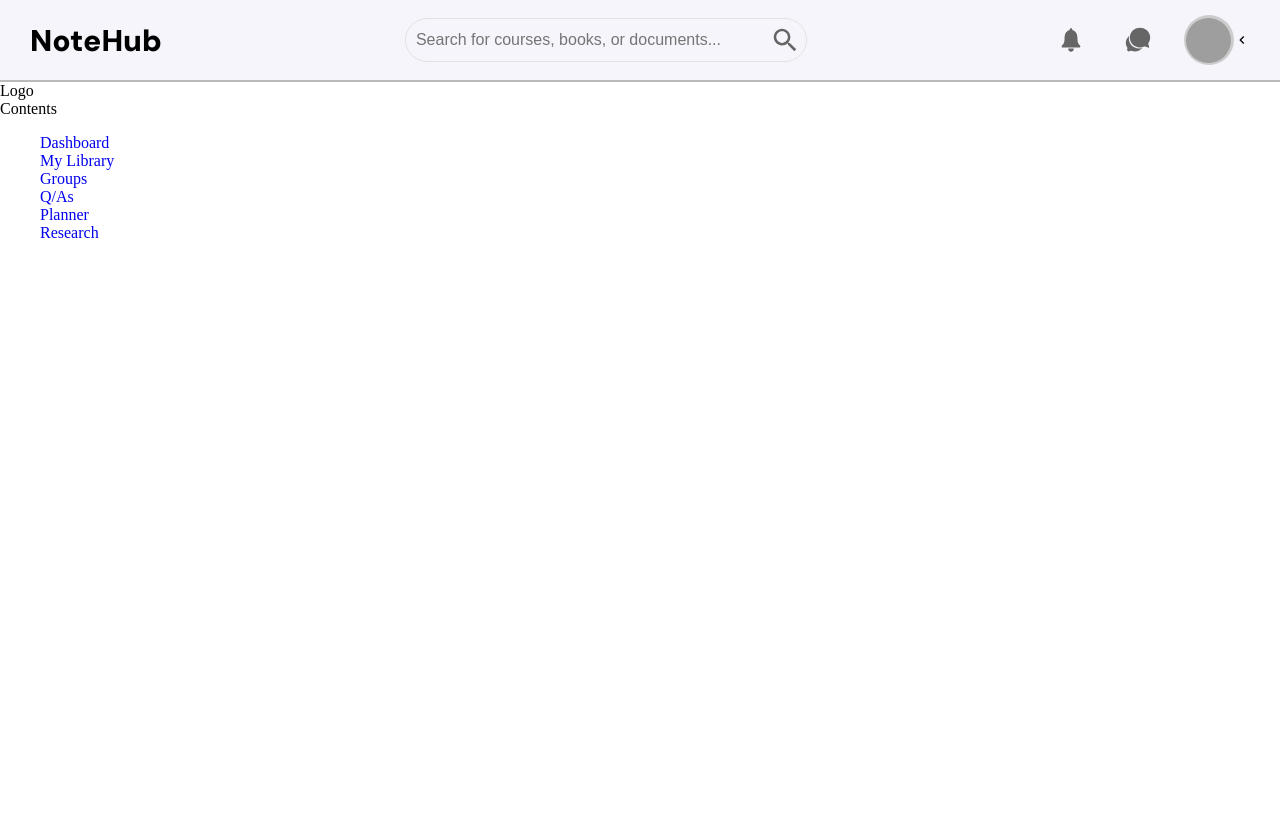
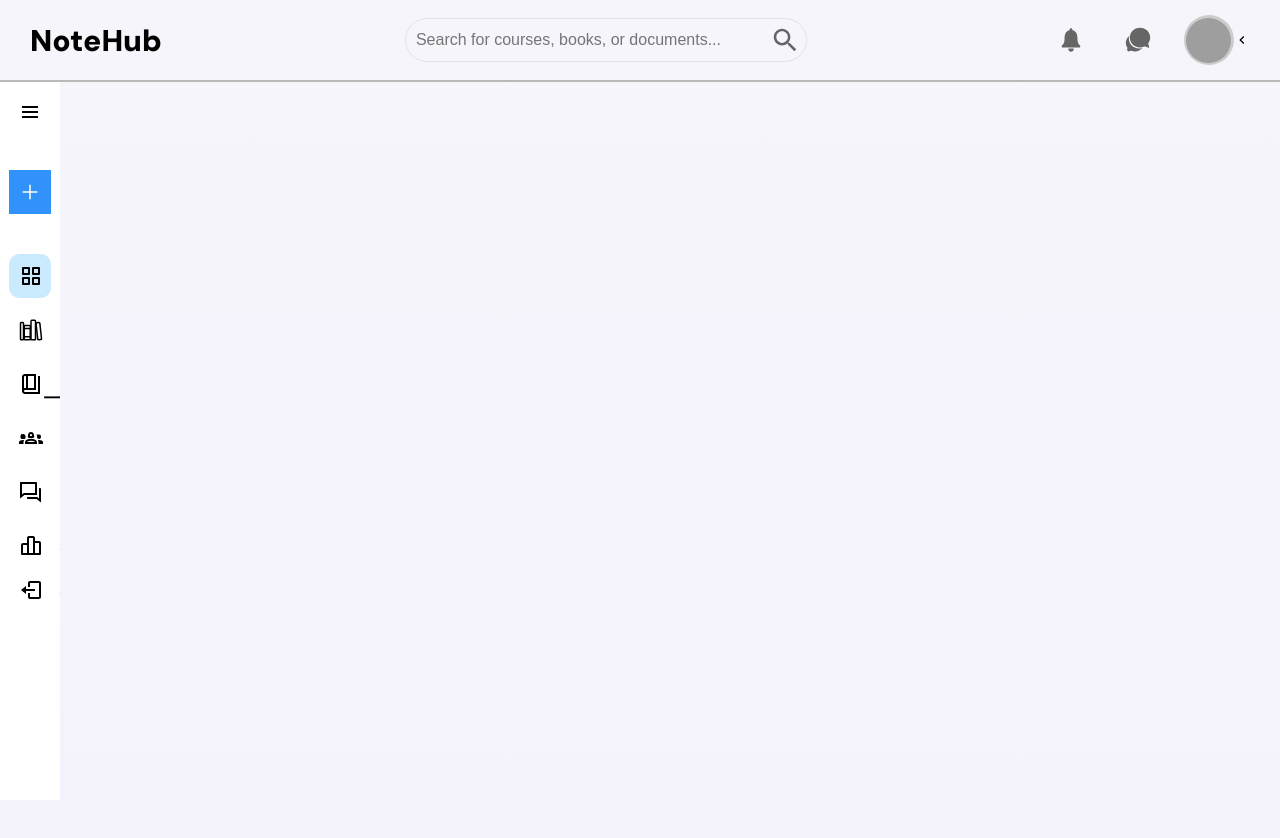
Before and after one commit to NoteHubs-Org/Frontend, a React (Create React App) app: page / in a window 1280 px wide. Shown: the top 838 px of the page. Before the commit the page ends 800 px from the top, so only its background shows below. Built offline with nearby package versions, Linux system fonts and the light colour scheme; grey boxes are pictures that could not be loaded; the HTML template or start-up script is replaced by a standard one.

Commit message:
initial commit sidebar

```diff
--- a/public/index.html
+++ b/public/index.html
@@ -9,6 +9,7 @@
       name="description"
       content="Web site created using create-react-app"
     />
+    <link rel="stylesheet" href="https://fonts.googleapis.com/css2?family=Material+Symbols+Outlined:opsz,wght,FILL,GRAD@20..48,100..700,0..1,-50..200&icon_names=book_4_spark" />
     <link rel="apple-touch-icon" href="%PUBLIC_URL%/logo192.png" />
     <!--
       manifest.json provides metadata used when your web app is installed on a
--- a/src/header/header.css
+++ b/src/header/header.css
@@ -1,12 +1,16 @@
-.header{
+.header {
   height: 80px;
   background-color: #F6F5FB;
   display: flex;
   align-items: center;
   justify-content: space-between;
   border-bottom: solid 2px rgb(187, 184, 184);
+  position: fixed;
+  top: 0;
+  left: 0;
+  width: 100%;
+  z-index: 1000;
 }
-
 .logo-name {
   font-family: "DM Sans", serif;
   font-optical-sizing: auto;
--- a/src/index.css
+++ b/src/index.css
@@ -2,4 +2,8 @@
 
 body {
   margin: 0;
+  margin-top: 100px;
+  padding-top: 100px;
+  background: linear-gradient(180deg, #F6F5FB 0%, #F0F0FF 100%);
+  margin-bottom: 2000px;
 }
--- a/src/landingPage/LandPage.js
+++ b/src/landingPage/LandPage.js
@@ -1,9 +1,9 @@
 import React from 'react'
-import Menu from './Menu'
+import Sidebar from './sidebar/Sidebar'
 
 const LandPage = () => {
   return (
-    <Menu />
+    <Sidebar className='sidebar' />
   )
 }
 
--- a/src/landingPage/Menu.js
+++ /dev/null
@@ -1,21 +0,0 @@
-import React from 'react'
-
-const Menu = () => {
-  return (
-    <div>
-      <div>Logo</div>
-      <div>
-        Contents
-        <ul>
-          <li><a href="#">Dashboard</a></li>
-          <li><a href="#">My Library</a></li>
-          <li><a href="#">Groups</a></li>          <li><a href="#">Q/As</a></li>
-          <li><a href="#">Planner</a></li>
-          <li><a href="#">Research</a></li>
-        </ul>
-      </div>
-    </div>
-  )
-}
-
-export default Menu
--- /dev/null
+++ b/src/landingPage/sidebar/Sidebar.js
@@ -0,0 +1,72 @@
+import React, { useState } from 'react';
+import { BiMenu, BiX, BiGridAlt, BiUser, BiMessageSquareDetail, BiBookmark, BiFolder, BiBarChartAlt2, BiLogOut, } from 'react-icons/bi';
+import { IoAdd } from "react-icons/io5";
+import { IoLibraryOutline } from "react-icons/io5";
+import { MdOutlineGroups2 } from "react-icons/md";
+import { RiQuestionAnswerLine } from "react-icons/ri";
+import './sidebar.css';
+<link rel="stylesheet" href="https://fonts.googleapis.com/css2?family=Material+Symbols+Outlined:opsz,wght,FILL,GRAD@24,400,0,0&icon_names=book_4_spark" />
+
+const Sidebar = () => {
+  const [isExpanded, setIsExpanded] = useState(false);
+
+  const toggleSidebar = () => {
+    setIsExpanded(!isExpanded);
+  };
+
+  return (
+    <>
+      {/* Sidebar Container */}
+      <div className={`sidebar ${isExpanded ? 'expanded' : ''}`}>
+        {/* Menu Button */}
+        <button className="menu-button" onClick={toggleSidebar}>
+          {isExpanded ? <BiX /> : <BiMenu />}
+        </button>
+
+        {/* Sidebar Content */}
+        <nav className="nav">
+          <div className='add-doc'>
+            <IoAdd className='nav_icon add-icon'/>
+            {isExpanded &&
+              <p className='add-p'>Add New Doc</p>
+            }
+          </div>
+          <div className="nav_list">
+            <a href="#" className="nav_link active">
+              <BiGridAlt className="nav_icon" />
+              <span className="nav_name">Dashboard</span>
+            </a>
+            <a href="#" className="nav_link">
+              <IoLibraryOutline className='nav_icon' />
+              <span className="nav_name">My Library</span>
+            </a>
+            <a href="#" className="nav_link">
+            <span class="material-symbols-outlined">
+              book_4_spark
+            </span>
+              <span className="nav_name">Note AI</span>
+            </a>
+            <a href="#" className="nav_link">
+              <MdOutlineGroups2 className="nav_icon" />
+              <span className="nav_name">Groups</span>
+            </a>
+            <a href="#" className="nav_link">
+              <RiQuestionAnswerLine className="nav_icon" />
+              <span className="nav_name">Questions</span>
+            </a>
+            <a href="#" className="nav_link">
+              <BiBarChartAlt2 className="nav_icon" />
+              <span className="nav_name">Stats</span>
+            </a>
+          </div>
+          <a href="#" className="nav_link">
+            <BiLogOut className="nav_icon" />
+            <span className="nav_name">SignOut</span>
+          </a>
+        </nav>
+      </div>
+    </>
+  );
+};
+
+export default Sidebar;
--- /dev/null
+++ b/src/landingPage/sidebar/sidebar.css
@@ -0,0 +1,92 @@
+@import url('https://fonts.googleapis.com/css2?family=Nunito:wght@400;600;700&display=swap');
+
+.sidebar {
+  position: fixed;
+  top: 80px;
+  left: 0;
+  height: calc(100vh - 80px);
+  background-color: #fff;
+  transition: width 0.3s ease;
+  width: 60px;
+  z-index: 100;
+  font-family: 'Nunito', sans-serif;
+  overflow: hidden;
+}
+
+.sidebar.expanded {
+  width: 250px;
+}
+
+.menu-button {
+  background: none;
+  border: none;
+  font-size: 24px;
+  cursor: pointer;
+  color: #000;
+  margin: 20px 0;
+  padding: 0 18px;
+}
+.add-doc{
+  display: flex;
+  align-items: center;
+  justify-content: center;
+  background-color: #3092fa;
+  color: white;
+  border: none;
+  padding: 10px;
+  margin-top: 0;
+  margin-bottom: 40px;
+}
+.add-icon{
+  color: white;
+}
+.add-doc:hover{
+  background-color: #307dfa;
+}
+.add-p{
+  display: inline;
+  margin: 0;
+}
+
+.nav {
+  margin: 20px 9px;
+  height: 100%;
+  display: flex;
+  flex-direction: column;
+}
+
+.nav_list {
+  display: flex;
+  flex-direction: column;
+  gap: 10px;
+}
+
+.nav_link, .divv {
+  display: flex;
+  align-items: center;
+  color: #000;
+  text-decoration: none;
+  padding: 10px;
+  border-radius: 10px;
+  transition: background-color 0.3s ease;
+}
+
+.nav_link:hover {
+  background-color: rgba(195, 232, 254, 0.473);
+}
+
+.nav_link.active {
+  color: #000;
+  background-color: rgba(195, 232, 254, 0.873);
+}
+
+.nav_icon, .add-icon{
+  font-size: 24px;
+  flex-shrink: 0;
+}
+
+.nav_name {
+  font-size: 16px;
+  white-space: nowrap;
+  margin-left: 16px;
+}
```
